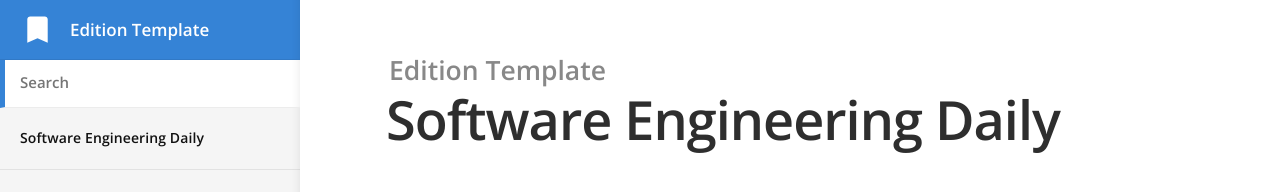
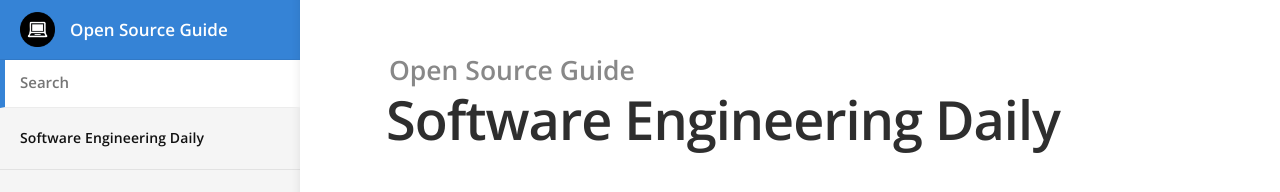
Before and after one commit to SoftwareEngineeringDaily/softwareengineeringdaily.github.io, a Jekyll site: the page built from index.md, in a window 1280 px wide. Shown: the top 192 px of the page. Built offline with Jekyll 4.4.1, drawn with Linux system fonts in a browser that asks for light colours.

Commit message:
updated docs again

```diff
--- a/_config.yml
+++ b/_config.yml
@@ -1,7 +1,7 @@
 # ----
 # Site
 
-title: Edition Template
+title: Open Source Guide
 url: "https://long-pig.cloudvent.net"
 baseurl:
 google_analytics_key:
--- a/_layouts/default.html
+++ b/_layouts/default.html
@@ -31,7 +31,7 @@
 	<body>
 		<header>
 			<h1>
-				<a href="{{ site.baseurl }}/"><img src="{{ site.baseurl }}/images/emblem.svg" width="40" height="40" alt="{{ site.title }} logo"></a>
+				<a href="{{ site.baseurl }}/"><img src="{{ site.baseurl }}/siteicon.png" width="40" height="40" alt="{{ site.title }} logo"></a>
 				{{ site.title }}
 				<button type="button" class="open-nav" id="open-nav"></button>
 			</h1>
```
Also changed, not shown: README.md.
